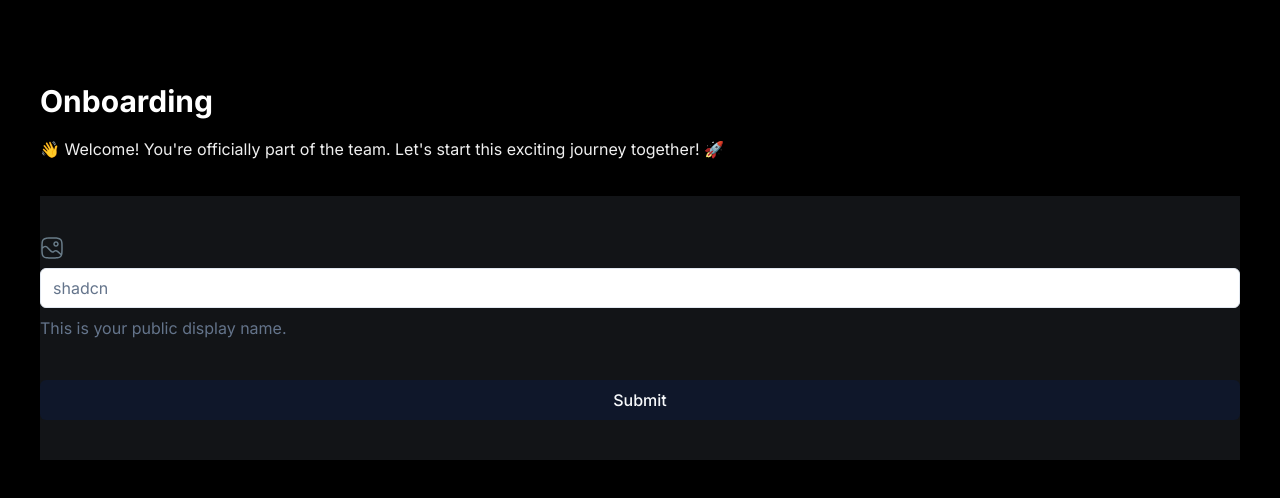
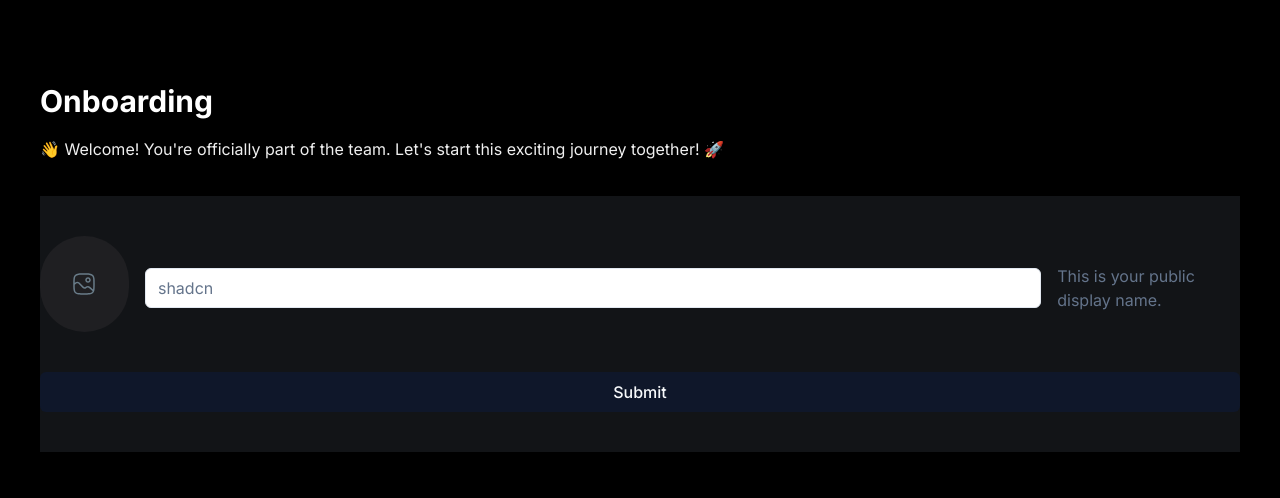
Before and after one commit to dirudeen/theads, a Next.js app: page /onboarding in a window 1280 px wide. Shown: the top 498 px of the page. Built offline with nearby package versions, Linux system fonts and the light colour scheme; no server answers.

Commit message:
Modify FormItem and FormLabel component classes

```diff
--- a/src/components/form/AccountProfile.tsx
+++ b/src/components/form/AccountProfile.tsx
@@ -55,8 +55,8 @@ export default function AccountProfile({ user, btnTitle }: Props) {
           control={form.control}
           name="username"
           render={({ field }) => (
-            <FormItem>
-              <FormLabel>
+            <FormItem className="flex items-center gap-4">
+              <FormLabel className="account-form_image-label">
                 {field.value ? (
                   <Image
                     src={field.value}
```
